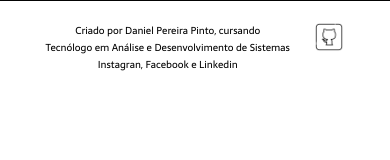
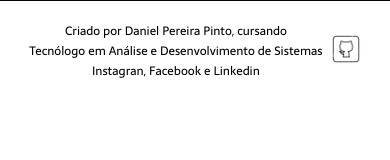
Before and after one commit to DanielPereiraPinto/Projeto-Pescaria, a plain HTML site: page footer/footer.html in a window 390 px wide. Drawn offline with Linux system fonts and the light colour scheme.

Commit message:
alteração responsividade

```diff
--- a/footer/footer.html
+++ b/footer/footer.html
@@ -21,6 +21,7 @@
         }
 
         .footer {
+            align-items: center;
             border-top: 0.4px solid #030303;
             display: flex;
             flex-direction: row;
@@ -50,7 +51,7 @@
                 height: 30px;
             }
             p{
-                font-size: 13px;
+                font-size: 12px;
             }
         }
         @media (max-width:634px){
@@ -64,12 +65,15 @@
         }
         @media (max-width:400px){
             p{
-                font-size: 10px;
+                font-size: 12px;
             }
         }
-        @media (max-width:318px){
+        @media (max-width:367px){
             .footer__p__res{
                 display: none;
+            }
+            .footer{
+                padding: 15px 5px 15px 5px;
             }
         }
     </style>
```
